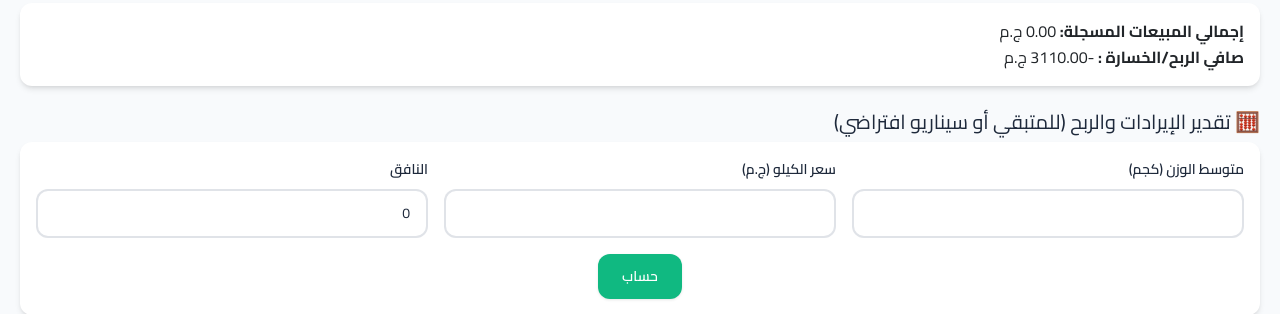
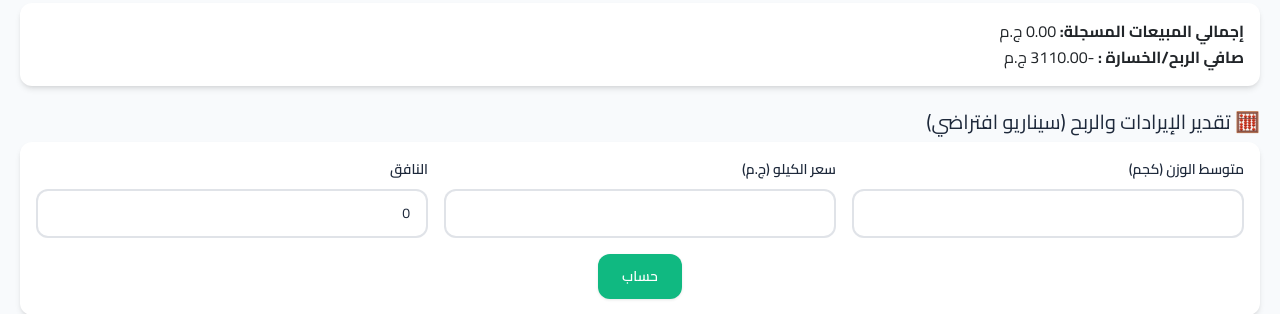
Before and after one commit to h73042026-cpu/ppp, a Flask app: page /report/3 in a window 1280 px wide. Shown: the part 847-1161 px from the top of the page. Run offline with Flask 3, Linux system fonts and the light colour scheme; data comes from the database, SQL or seed files in the repository; data that the repository does not hold is empty.

Commit message:
Update report template: modify revenue and profit estimation header for clarity by removing redundant phrasing

```diff
--- a/templates/report.html
+++ b/templates/report.html
@@ -73,7 +73,7 @@
       <div><strong>صافي الربح/الخسارة :</strong> {{ '%.2f'|format((sales_total or 0) - total_expenses) }} ج.م</div>
     </div>
 
-    <h5 class="mt-4 mb-2">🧮 تقدير الإيرادات والربح (للمتبقي أو سيناريو افتراضي)</h5>
+    <h5 class="mt-4 mb-2">🧮 تقدير الإيرادات والربح (سيناريو افتراضي)</h5>
     <div class="card p-3">
       <form method="post">
         <div class="row g-3">
```
